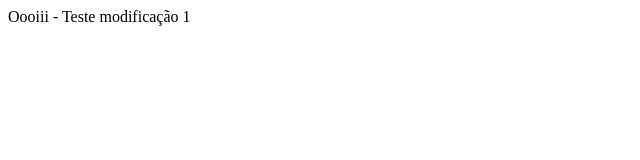
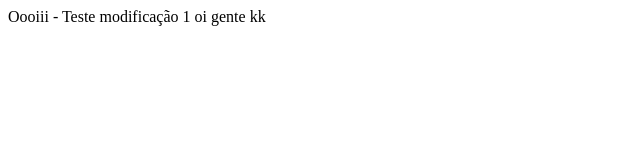
Before and after one commit to EsterPrazim/citicamp, a plain HTML site: page index.html in a window 1280 px wide. Shown: the full height of the page, 0-640 px from the left. Drawn offline with Linux system fonts and the light colour scheme.

Commit message:
Add 1 line

```diff
--- a/index.html
+++ b/index.html
@@ -9,5 +9,6 @@ Oooiii - Teste
 </head>
 <body>
     modificação 1
+    oi gente kk
 </body>
 </html>
```
